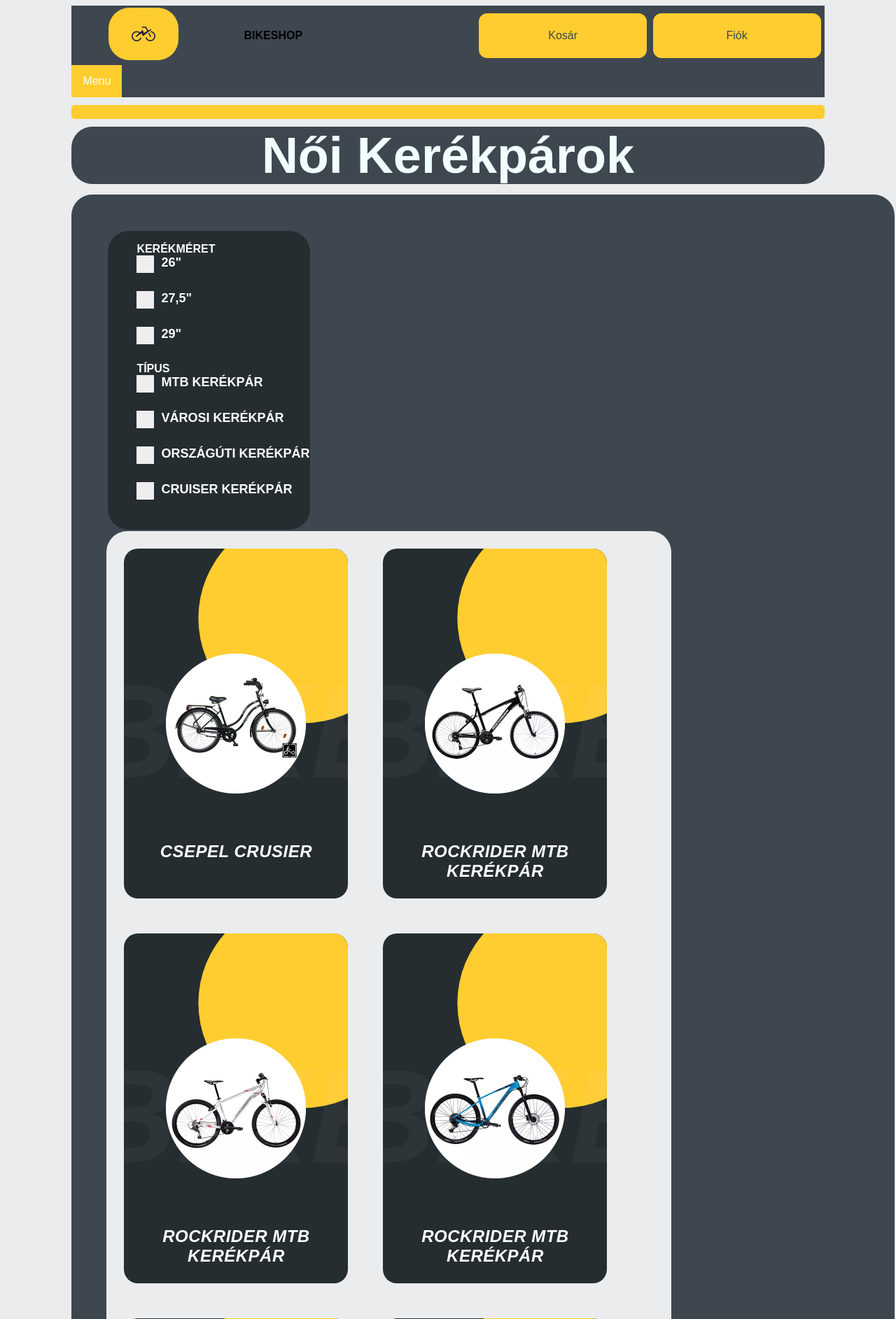
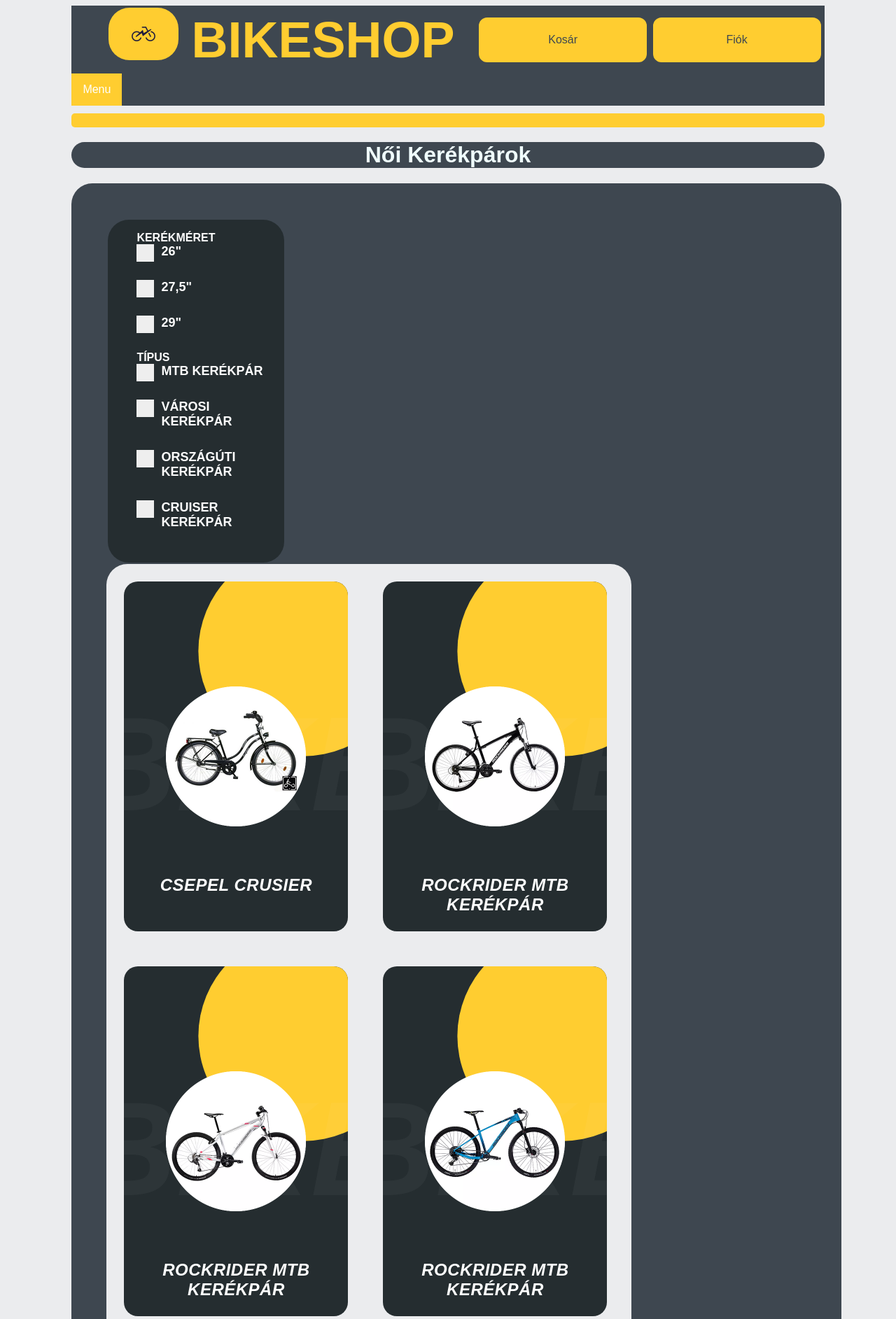
Before and after one commit to baucicmario/bikeshop, a PHP site: page /html/no.html in a window 1280 px wide. Shown: the top 1885 px of the page at 70% size. Run offline with PHP 8.4, Linux system fonts and the light colour scheme; lists and menus that the app fills with data are empty.

Commit message:
Add files via upload

```diff
--- a/css/catalog.css
+++ b/css/catalog.css
@@ -144,7 +144,7 @@
     letter-spacing: 0.5px;
     text-transform: uppercase;
     margin-right: 10px;
-    padding 0px 15px;
+    padding: 0 10px;
     opacity: 0;
     visibility: hidden;
     transform: translateY(50px);
--- a/css/headerfooter.css
+++ b/css/headerfooter.css
@@ -30,7 +30,7 @@ body {
     display: flex;
   }
 
-  h1{
+  header a{
     font-size: 72px;
     color: #FFCD30;
     margin: auto;
--- a/css/no.css
+++ b/css/no.css
@@ -1,15 +1,20 @@
 .logpage{
   margin: auto;
-  width: 100%;
+  width: 93%;
   height: 80%;
   text-align:left;
+  vertical-align: top;
   background-color: #3E4750;
   border-radius: 30px;
   padding: 50px;
-
-
 }
 
+#logpage{
+  vertical-align: top;
+  height: 80%;
+  clear: both;
+  display: inline-block;
+}
 .container2 {
   display: block;
   position: relative;
@@ -82,4 +87,5 @@
 .logpage ul{
   color: white;
   list-style-type: none;
+  width: 210px;
 }
```
Also changed, not shown: css/ferfi.css (+9 -1 lines), css/gyerek.css (+8 -1 lines).
